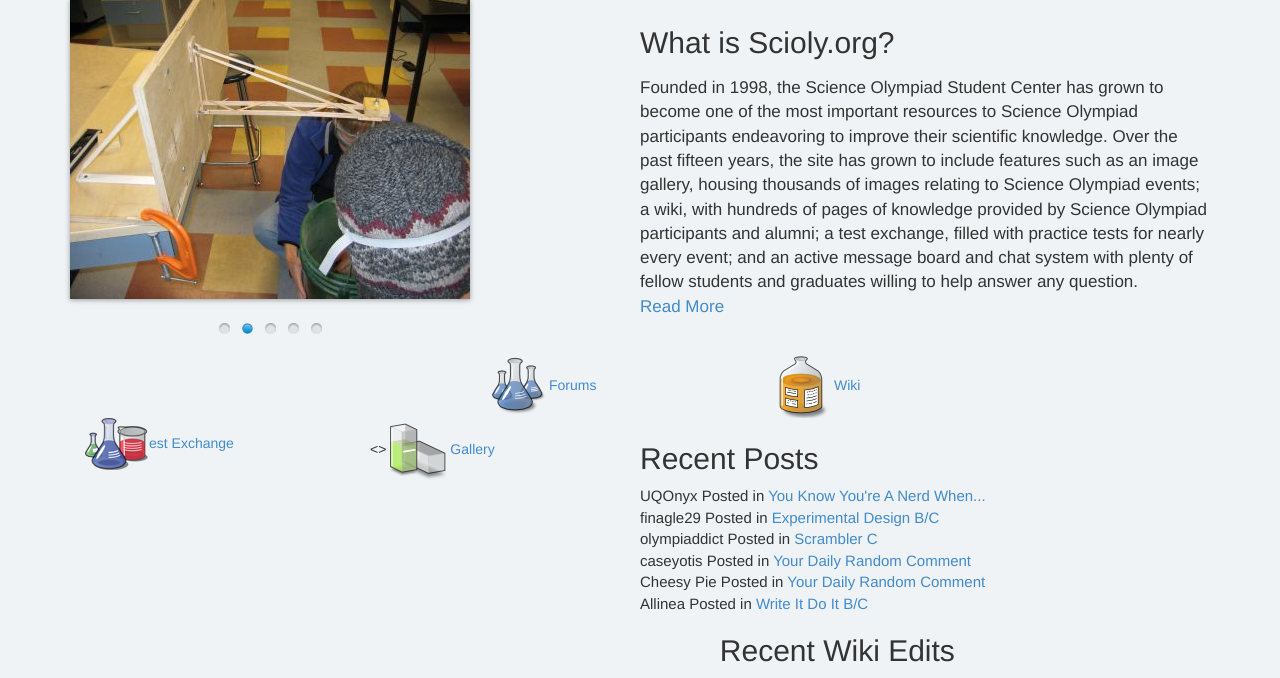
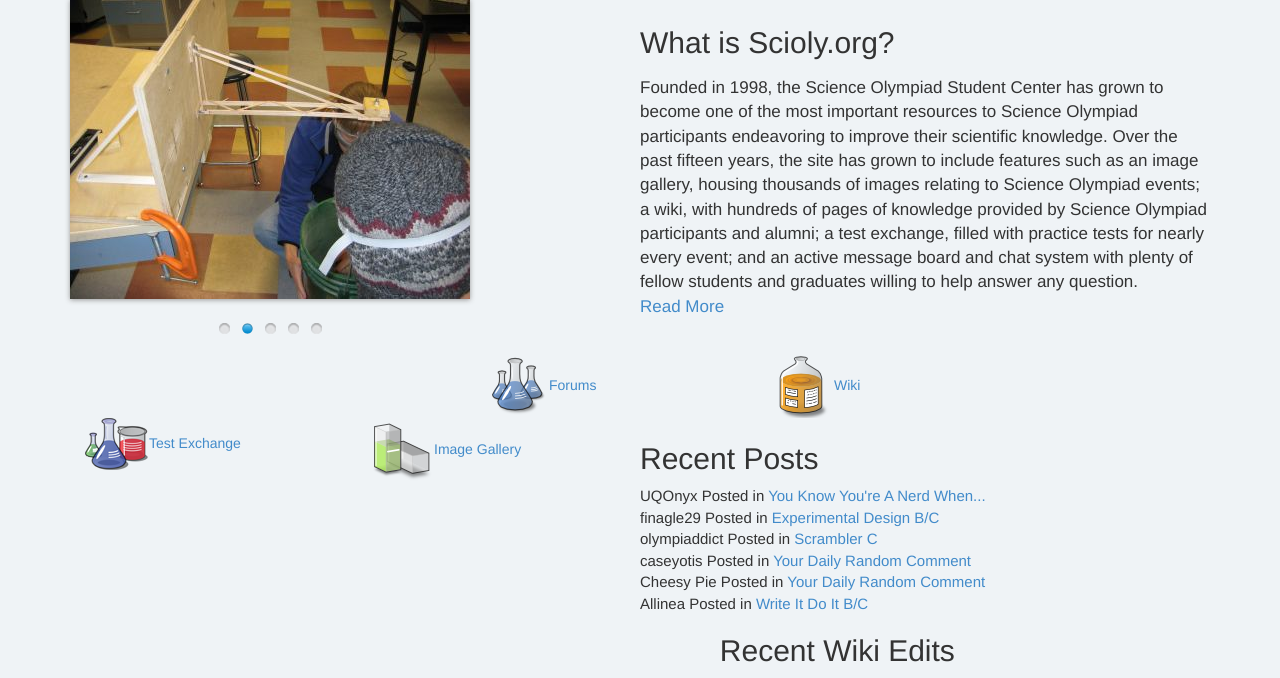
Before and after one commit to alexaverill/SciolySite, a PHP site: page /index.html in a window 1280 px wide. Shown: the part 101-779 px from the top of the page. Run offline with PHP 8.4, Linux system fonts and the light colour scheme; some libraries are stand-ins or nearby versions.

Commit message:
Fixing style changes

```diff
--- a/index.html
+++ b/index.html
@@ -71,8 +71,8 @@
         <div class="rows">
             <div id="forums" class="col-xs-6 col-sm-3"><a href="phpBB3/"><img src="http://www.scioly.org/phpBB3/styles/skyblue2/theme/images/forums_icon.png"/>Forums</a></div>
             <div id="wiki" class="col-xs-6 col-sm-3"><a href="wiki"><img src="http://www.scioly.org/phpBB3/styles/skyblue2/theme/images/wiki_icon.png"/>Wiki</a></div>
-            <div id="test_exchange" class="col-xs-6 col-sm-3"><a href="wiki/Test_Exchange"><img src="http://www.scioly.org/phpBB3/styles/skyblue2/theme/images/testex_miz.png"/>est Exchange</a></div>
-            <div id="gallery" class="col-xs-6 col-sm-3"><><a href="http://gallery.scioly.org"><img src="http://www.scioly.org/phpBB3/styles/skyblue2/theme/images/imagegal_icon.png"/>Gallery</a></div>
+            <div id="test_exchange" class="col-xs-6 col-sm-3"><a href="wiki/Test_Exchange"><img src="http://www.scioly.org/phpBB3/styles/skyblue2/theme/images/testex_miz.png"/>Test Exchange</a></div>
+            <div id="gallery" class="col-xs-6 col-sm-3"><a href="http://gallery.scioly.org"><img src="http://www.scioly.org/phpBB3/styles/skyblue2/theme/images/imagegal_icon.png"/>Image Gallery</a></div>
         </div>
     </div>
     <div id="feeds">
--- a/main.css
+++ b/main.css
@@ -38,7 +38,9 @@
 
 
 }
-
+.icons{
+    padding-top:65px;
+}
 .links_bar{
     position:absolute;
     height:100px;
```
